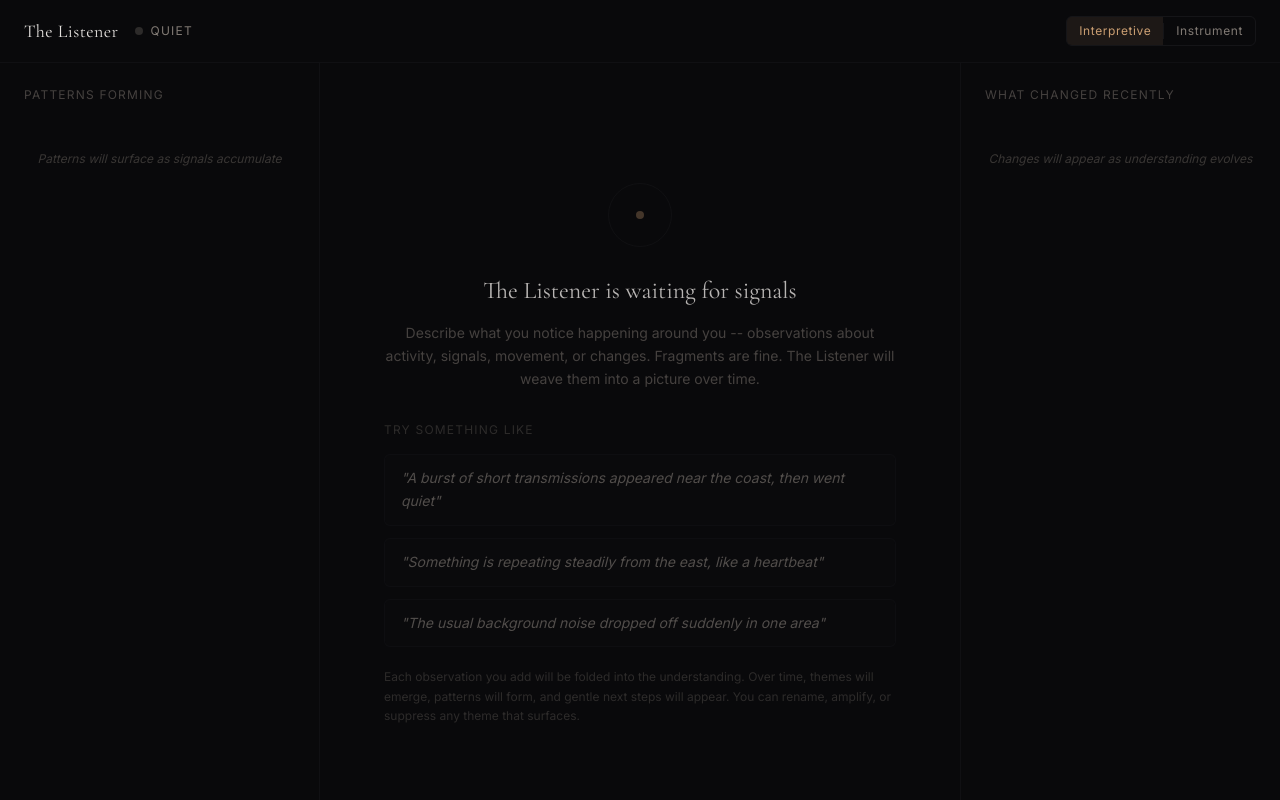
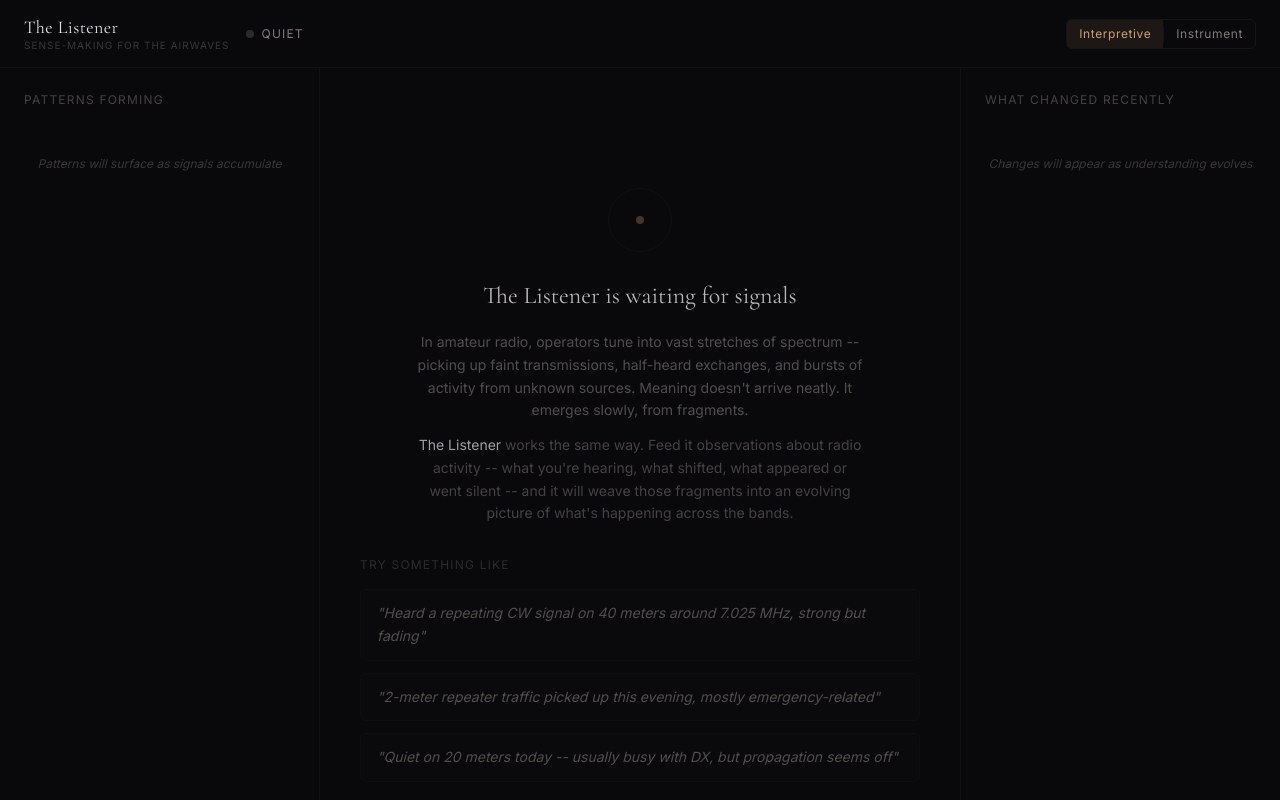
Before and after one commit to b-urge/v0-the-listener-tool, a Next.js app: page / in a window 1280 px wide. Shown: the top 800 px of the page. Built offline with nearby package versions, Linux system fonts and the light colour scheme.

Commit message:
feat: enhance landing page with amateur radio metaphor\n\nAdd conceptual intro to empty state and header subtitle to ground the tool in radio context.

```diff
--- a/app/page.tsx
+++ b/app/page.tsx
@@ -96,9 +96,14 @@ export default function ListenerPage() {
       {/* Header */}
       <header className="flex items-center justify-between px-6 py-4 border-b border-border/30">
         <div className="flex items-center gap-4">
-          <h1 className="font-serif text-lg tracking-wide text-foreground">
-            The Listener
-          </h1>
+          <div className="flex flex-col">
+            <h1 className="font-serif text-lg tracking-wide text-foreground leading-tight">
+              The Listener
+            </h1>
+            <p className="text-[10px] tracking-widest uppercase text-muted-foreground/40 leading-tight">
+              Sense-making for the airwaves
+            </p>
+          </div>
           <SignalIndicator active={isProcessing} />
         </div>
         <div className="flex items-center gap-4">
--- a/components/input-panel.tsx
+++ b/components/input-panel.tsx
@@ -5,13 +5,13 @@ import React from "react"
 import { useState, useRef, useCallback, useEffect } from "react"
 
 const EXAMPLE_PLACEHOLDERS = [
-  "A cluster of short signals appeared near the coast, then faded...",
-  "Something is repeating at regular intervals from the east...",
-  "Two distant sources seem to be moving closer together...",
-  "The usual background hum has gone quiet in one region...",
-  "A new, unfamiliar pattern just emerged briefly on a high band...",
-  "Activity in the south has been growing steadily denser...",
-  "One strong signal that was present for days just disappeared...",
+  "Heard a faint CW signal on 40 meters, steady but slowly fading...",
+  "2-meter repeater chatter picked up tonight, sounds weather-related...",
+  "20 meters went dead this afternoon -- propagation must have shifted...",
+  "Caught a new callsign on 15 meters, possibly South America...",
+  "The 80-meter band has been unusually noisy since yesterday...",
+  "FT8 activity on 30 meters is busier than I've ever seen it...",
+  "Local repeater went quiet mid-conversation, no idea why...",
 ]
 
 interface InputPanelProps {
--- a/components/understanding-panel.tsx
+++ b/components/understanding-panel.tsx
@@ -20,27 +20,39 @@ export function UnderstandingPanel({
 }: UnderstandingPanelProps) {
   if (!understanding) {
     return (
-      <div className="flex flex-col items-center justify-center py-12 lg:py-20 text-center max-w-lg mx-auto">
+      <div className="flex flex-col items-center justify-center py-12 lg:py-20 text-center max-w-xl mx-auto">
         <div className="h-16 w-16 rounded-full border border-border/30 flex items-center justify-center mb-6">
           <div className="h-2 w-2 rounded-full bg-primary/40 animate-pulse-slow" />
         </div>
-        <h2 className="font-serif text-2xl text-foreground/80 leading-relaxed mb-3 text-balance">
+        <h2 className="font-serif text-2xl text-foreground/80 leading-relaxed mb-4 text-balance">
           The Listener is waiting for signals
         </h2>
-        <p className="text-sm text-muted-foreground/50 leading-relaxed mb-8">
-          Describe what you notice happening around you -- observations about
-          activity, signals, movement, or changes. Fragments are fine. The
-          Listener will weave them into a picture over time.
-        </p>
+
+        {/* Concept explanation */}
+        <div className="mb-8 max-w-md">
+          <p className="text-sm text-muted-foreground/60 leading-relaxed mb-3">
+            In amateur radio, operators tune into vast stretches of spectrum --
+            picking up faint transmissions, half-heard exchanges, and bursts of
+            activity from unknown sources. Meaning doesn{"'"}t arrive neatly. It
+            emerges slowly, from fragments.
+          </p>
+          <p className="text-sm text-muted-foreground/50 leading-relaxed">
+            <span className="text-foreground/70">The Listener</span> works the
+            same way. Feed it observations about radio activity -- what you{"'"}re
+            hearing, what shifted, what appeared or went silent -- and it will
+            weave those fragments into an evolving picture of what{"'"}s happening
+            across the bands.
+          </p>
+        </div>
 
         <div className="w-full flex flex-col gap-3 text-left">
           <p className="text-xs tracking-widest uppercase text-muted-foreground/30 mb-1">
             Try something like
           </p>
           {[
-            "A burst of short transmissions appeared near the coast, then went quiet",
-            "Something is repeating steadily from the east, like a heartbeat",
-            "The usual background noise dropped off suddenly in one area",
+            "Heard a repeating CW signal on 40 meters around 7.025 MHz, strong but fading",
+            "2-meter repeater traffic picked up this evening, mostly emergency-related",
+            "Quiet on 20 meters today -- usually busy with DX, but propagation seems off",
           ].map((example) => (
             <div
               key={example}
@@ -50,9 +62,9 @@ export function UnderstandingPanel({
             </div>
           ))}
           <p className="text-xs text-muted-foreground/30 mt-2 leading-relaxed">
-            Each observation you add will be folded into the understanding.
-            Over time, themes will emerge, patterns will form, and gentle next
-            steps will appear. You can rename, amplify, or suppress any theme
+            Each observation you add gets folded into the understanding.
+            Over time, themes emerge, patterns form, and gentle next
+            steps appear. You can rename, amplify, or suppress any theme
             that surfaces.
           </p>
         </div>
```
